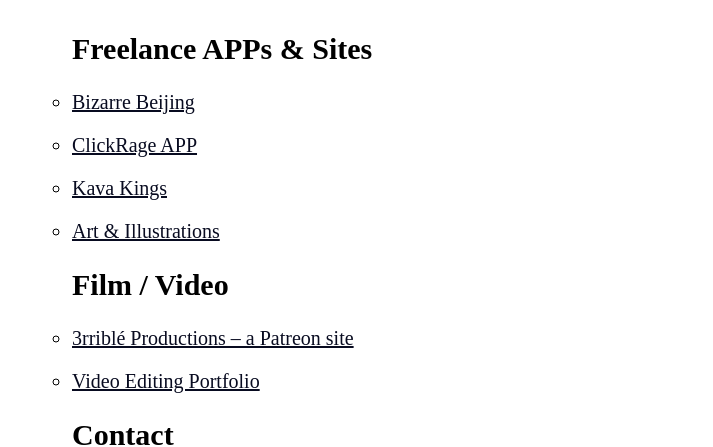
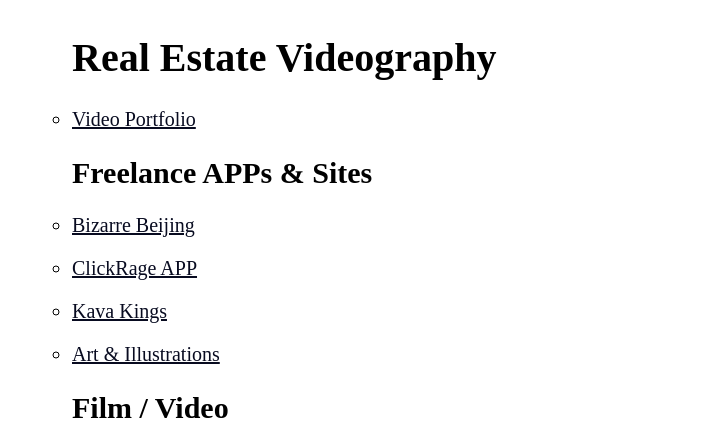
Before and after one commit to darkeyesdesign/darkeyesdesign.github.io, a website: page index.html in a window 1280 px wide. Shown: the part 280-727 px from the top of the page, without its empty margins (283-996 px from the left). Drawn offline with Linux system fonts and the light colour scheme.

Commit message:
add real estate videography section

```diff
--- a/index.html
+++ b/index.html
@@ -19,6 +19,12 @@
     </div>
     <div class="links-container">
       <ul>
+        <h1>Real Estate Videography</h1>
+        <li>
+          <a
+            href="https://www.youtube.com/playlist?list=PLKm5gavOPQvlzicel4QZKoX8wb08ZVXBA"
+            alt="real esate videography portfolio">Video Portfolio</a>
+          </li>
         <h2>Freelance APPs & Sites</h2>
         <li>
           <a
```
